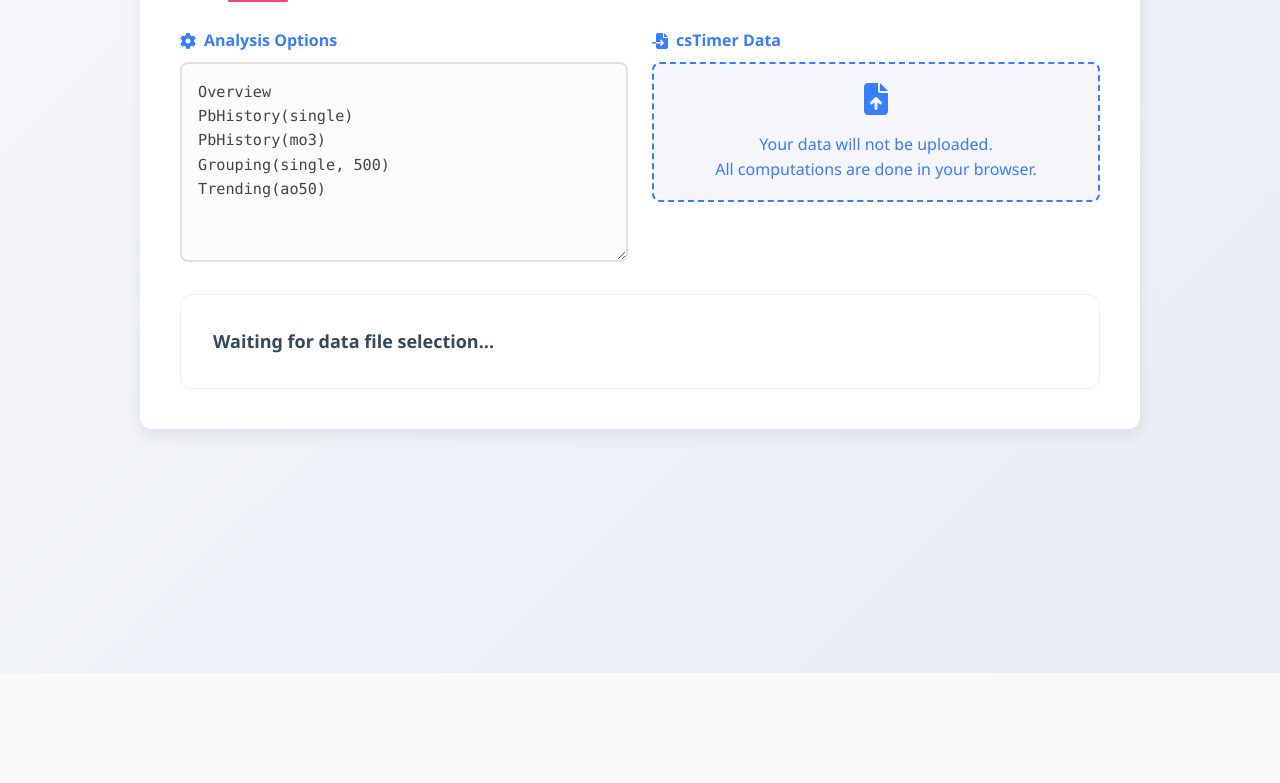
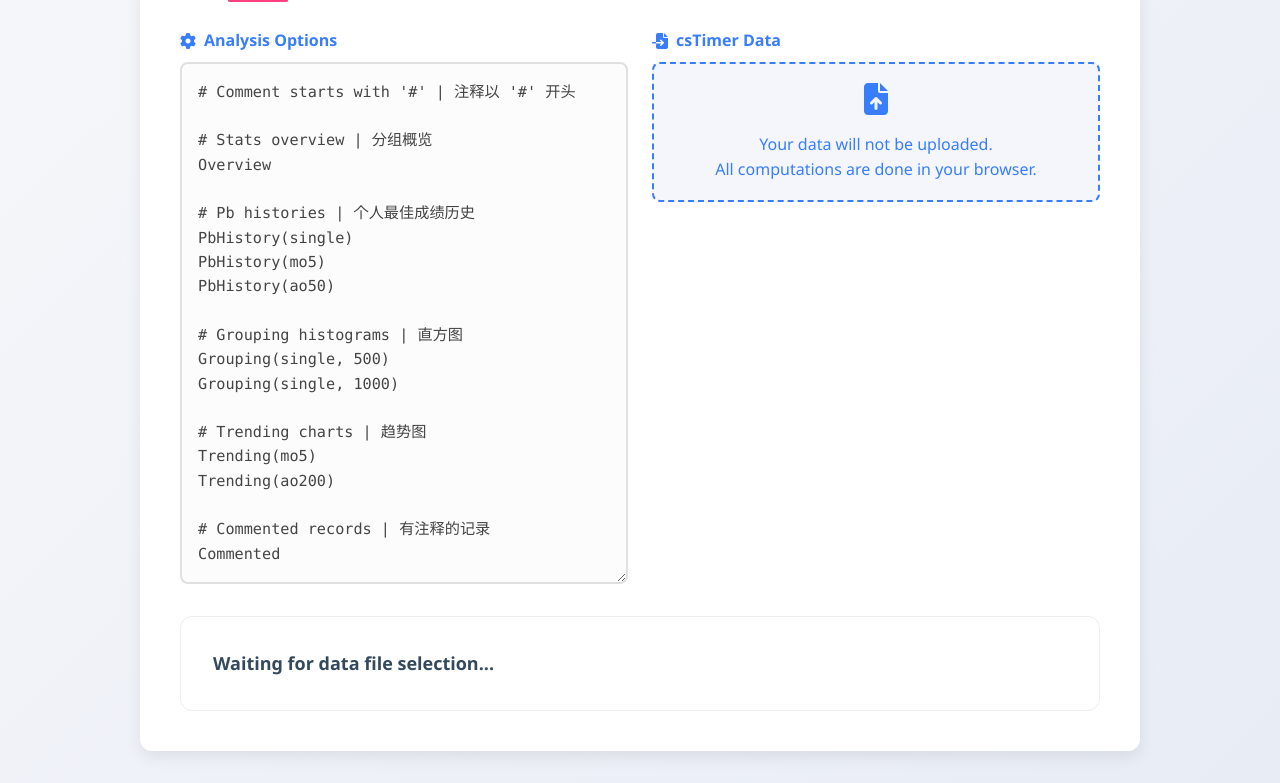
Before and after one commit to Somnia1337/csTimer-Analyzer-web, a plain HTML site: page index.html in a window 1280 px wide. Shown: the part 127-910 px from the top of the page. Before the commit the page ends 800 px from the top, so only its background shows below. Drawn offline with nearby package versions, Linux system fonts and the light colour scheme.

Commit message:
fix: match default options with those in the docs

```diff
--- a/index.html
+++ b/index.html
@@ -426,12 +426,28 @@
           <textarea
             id="options"
             placeholder="Enter your analysis options here..."
+            rows="20"
           >
+# Comment starts with '#' | 注释以 '#' 开头
+
+# Stats overview | 分组概览
 Overview
+
+# Pb histories | 个人最佳成绩历史
 PbHistory(single)
-PbHistory(mo3)
+PbHistory(mo5)
+PbHistory(ao50)
+
+# Grouping histograms | 直方图
 Grouping(single, 500)
-Trending(ao50)</textarea
+Grouping(single, 1000)
+
+# Trending charts | 趋势图
+Trending(mo5)
+Trending(ao200)
+
+# Commented records | 有注释的记录
+Commented</textarea
           >
         </div>
 
```
